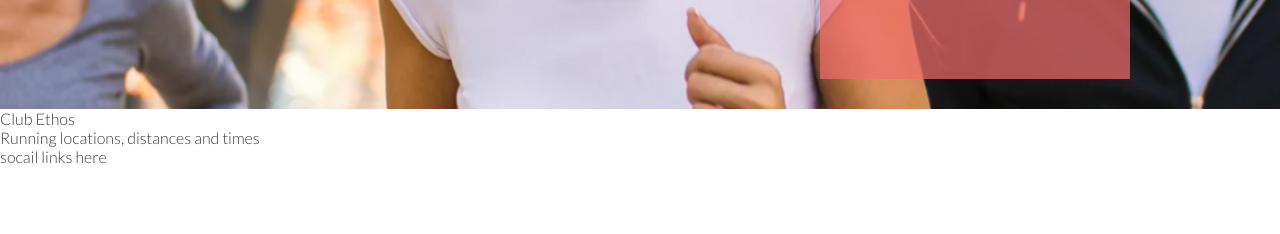
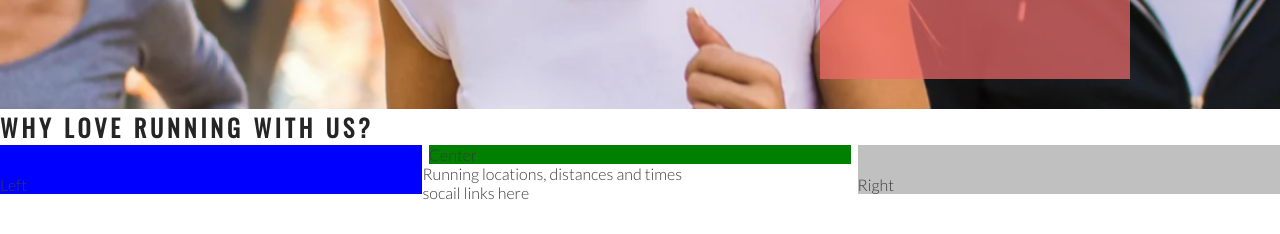
Before and after one commit to md-ash-dot/love-running, a plain HTML site: page index.html in a window 1280 px wide. Shown: the part 566-800 px from the top of the page. Drawn offline with nearby package versions, Linux system fonts and the light colour scheme.

Commit message:
Add club ethos main structure

```diff
--- a/assets/css/style.css
+++ b/assets/css/style.css
@@ -25,6 +25,7 @@ h2 {
 #logo {
     float: left;
     font-size: 280%;
+    margin-left: 30px;
 }
 
 /* navigation links */
@@ -68,7 +69,8 @@ h2 {
     position: relative;
 }
 
-#cover-text, #cover-text h2 {
+#cover-text,
+#cover-text h2 {
     color: #fff;
 }
 
@@ -114,3 +116,25 @@ h2 {
 
     position: absolute;
 }
+
+/* club ethos */
+
+#left-about {
+    padding-top: 30px;
+    width: 33%;
+    float: left;
+    background-color: blue;
+}
+
+#right-about {
+    padding-top: 30px;
+    width: 33%;
+    float: right;
+    background-color: silver;
+}
+
+#center-about {
+    width: 33%;
+    margin: 0 auto;
+    background-color: green;
+}
--- a/index.html
+++ b/index.html
@@ -39,8 +39,11 @@
             <h3>Dublin Docklands & Phoenix Park</h3>
         </div>
     </section>
-    <section>
-        Club Ethos
+    <section id="club-ethos">
+        <h1>Why Love Running With Us?</h1>
+        <div id="left-about">Left</div>
+        <div id="right-about">Right</div>
+        <div id="center-about">Center</div>
     </section>
     <section>
         Running locations, distances and times
```
